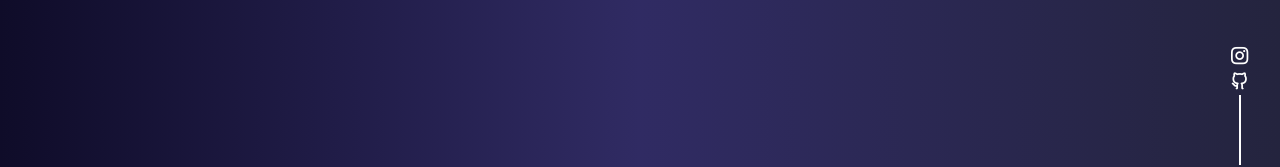
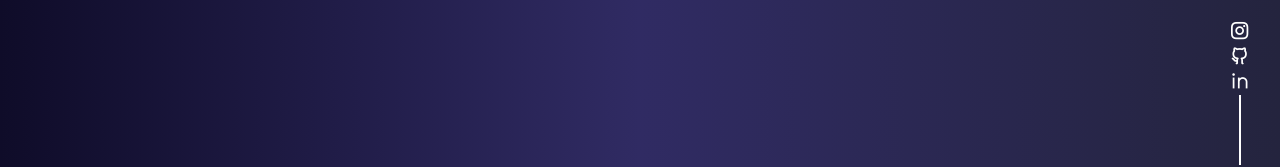
Before and after one commit to Tintaa307/portfolio, a React (Vite) app: page / in a window 1280 px wide. Shown: the part 625-792 px from the top of the page. Built offline with nearby package versions, Linux system fonts and the light colour scheme; a web font is replaced by a local one.

Commit message:
details css

```diff
--- a/src/components/nav/Redes.jsx
+++ b/src/components/nav/Redes.jsx
@@ -10,6 +10,10 @@ const redes = [
   {
     name: "ri-github-line",
     url: "https://github.com/Tintaa307",
+  },
+  {
+    name: "ri-linkedin-line",
+    url: "https://www.linkedin.com/in/tinta-gonzaa-b9a8a817b/",
   },
 ]
 
--- a/src/components/nav/nav.css
+++ b/src/components/nav/nav.css
@@ -141,9 +141,8 @@ li {
   flex-direction: column;
 }
 
-.container-redes .container-redes-icon i {
+.container-redes .container-redes-icon a i {
   font-size: 1.3rem;
-  margin: 10px 0;
   cursor: pointer;
 }
 
```
